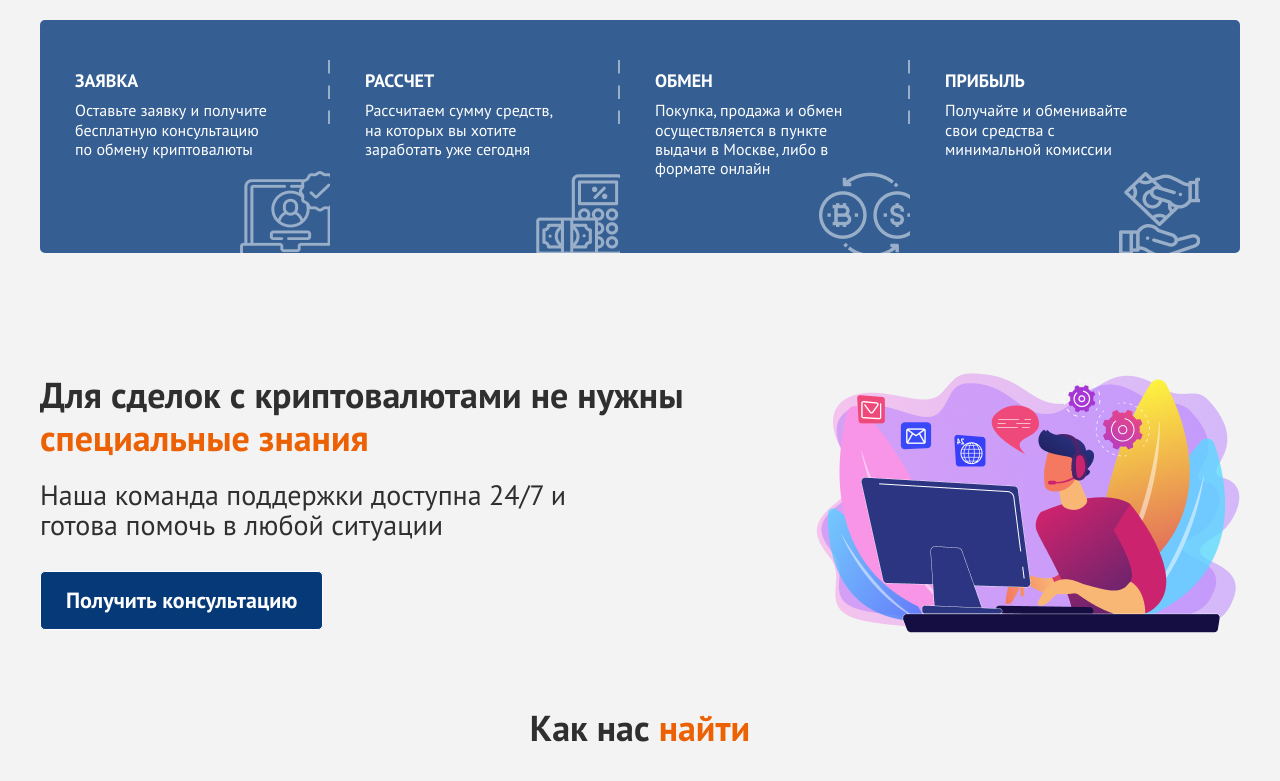
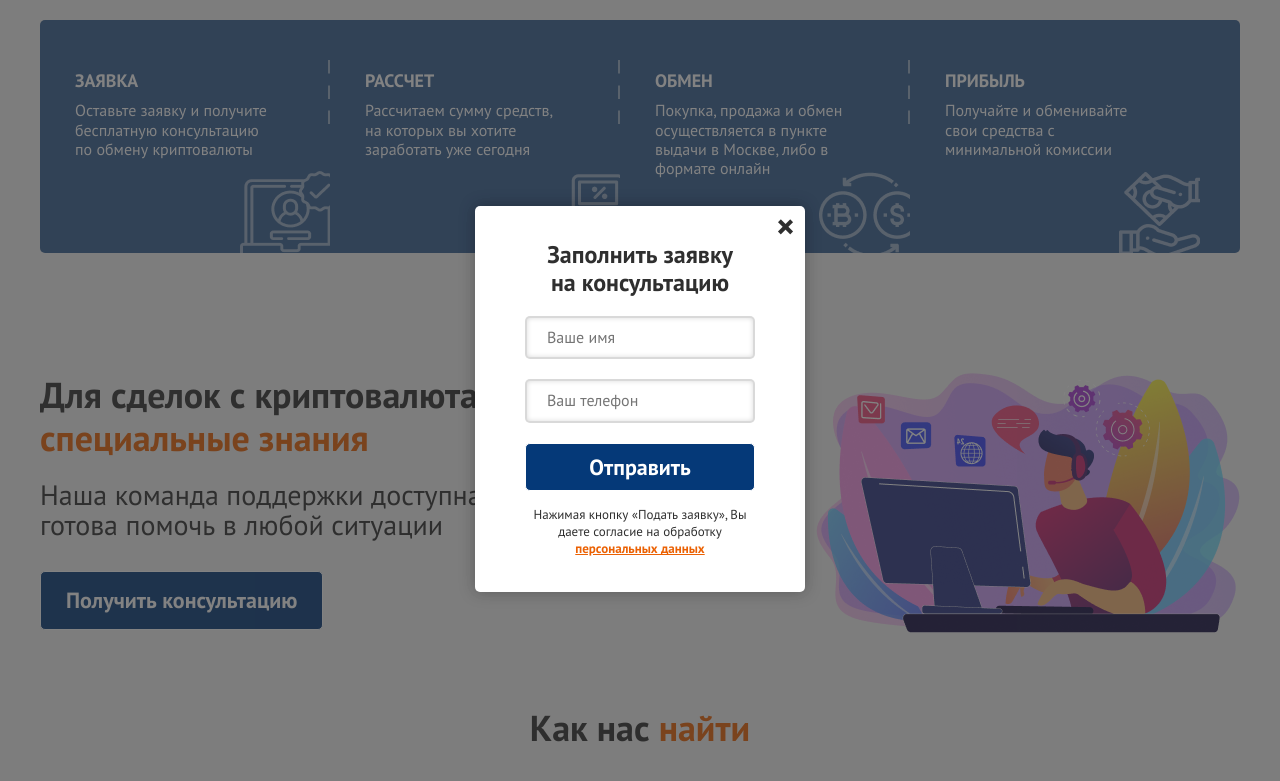
Before and after one commit to ES-Good/Crypto, a website: page index.html in a window 1280 px wide. Both pictures are taken after a click on the button "Получить консультацию". Shown: the part 1465-2246 px from the top of the page. Drawn offline with nearby package versions, Linux system fonts and the light colour scheme.

Commit message:
modal--consult

```diff
--- a/index.html
+++ b/index.html
@@ -203,6 +203,26 @@
       </div>
     </section>
   </main>
+
+  <div class="modal modal--consult">
+
+    <div class="modal__dialog">
+      <div class="modal__close modal__close--consult">×</div>
+      <p class="modal__title">Заполнить заявку на консультацию</p>
+      <form class="modal--consult-form" action="#">
+        <div class="modal__input-group">
+          <input placeholder="Ваше имя" class="modal__input" type="text">
+        </div>
+        <div class="modal__input-group">
+          <input placeholder="Ваш телефон" class="modal__input" type="tel">
+        </div>
+        <button class="button button-blue modal__button">Отправить</button>
+        <div class="modal__text">Нажимая кнопку «Подать заявку», Вы даете согласие на обработку <span class="text-orange text-underline">персональных данных</span></div>
+      </form>
+    </div>
+
+  </div>
+
   <script type="text/javascript" src="//cdn.jsdelivr.net/npm/slick-carousel@1.8.1/slick/slick.min.js"></script>
   <script src="js/script.js"></script>
 </body>
--- a/js/script.js
+++ b/js/script.js
@@ -5,4 +5,24 @@ window.addEventListener('DOMContentLoaded', () => {
   burger.addEventListener('click', () => {
     menu.classList.toggle('nav__ul--mobile-active');
   });
+
+  function modalShow(trigger, modal, close) {
+    const trigg = document.querySelector(trigger),
+          modal_ = document.querySelector(modal),
+          close_ = document.querySelector(close);
+    trigg.addEventListener('click', () => {
+      modal_.classList.add('modal--visible');
+    });
+    modal_.addEventListener('click', e => {
+      if (e.target.classList.contains('modal')) {
+        modal_.classList.remove('modal--visible');
+      }
+    });
+    close_.addEventListener('click', () => {
+      modal_.classList.remove('modal--visible');
+    });
+  }
+
+  modalShow('.special__button', '.modal--consult', '.modal__close--consult');
+
 });
--- a/sass/_media.scss
+++ b/sass/_media.scss
@@ -258,3 +258,10 @@
     }
   }
 }
+
+@media screen and ( max-height: 400px ) {
+  .modal {
+    align-items: flex-start;
+    overflow: auto;
+  }
+}
--- a/sass/_settings.scss
+++ b/sass/_settings.scss
@@ -37,6 +37,11 @@ a {
 input:focus {
   outline: none;
 }
+button {
+  &:focus {
+    outline: none;
+  }
+}
 .button {
   font-style: normal;
   font-weight: normal;
@@ -59,6 +64,8 @@ input:focus {
   &-blue {
     background-color: $blue;
     box-shadow: none;
+    font-size: 22px;
+    font-weight: bold;
     &:hover {
       background-color: $white;
       color: $blue;
--- a/sass/style.sass
+++ b/sass/style.sass
@@ -12,5 +12,6 @@
 @import 'templates/step.scss';
 @import 'templates/special.scss';
 @import 'templates/map.scss';
+@import 'templates/modal.scss';
 @import 'animations.scss';
 @import 'media.scss';
--- /dev/null
+++ b/sass/templates/_modal.scss
@@ -0,0 +1,73 @@
+.modal {
+  opacity: 0;
+  visibility: hidden;
+  position: fixed;
+  z-index: 199;
+  left: 0;
+  bottom: 0;
+  right: 0;
+  width: 100%;
+  height: 100%;
+  background-color: rgba($dark, 0.6);
+  display: flex;
+  align-items: center;
+  justify-content: center;
+  &--visible {
+    opacity: 1;
+    visibility: visible;
+  }
+  &__dialog {
+    background: #FFFFFF;
+    box-shadow: 0px 0px 15px 1px rgba(0, 0, 0, 0.25);
+    border-radius: 5px;
+    padding: 35px 50px;
+    position: relative;
+  }
+  &__close {
+    position: absolute;
+    font-size: 36px;
+    font-weight: bold;
+    right: 10px;
+    top: 10px;
+    cursor: pointer;
+  }
+  &__title {
+    font-style: normal;
+    font-weight: bold;
+    font-size: 24px;
+    line-height: 115%;
+    text-align: center;
+    margin: auto;
+    max-width: 190px;
+    margin-bottom: 20px;
+  }
+  &__text {
+    font-style: normal;
+    font-weight: normal;
+    font-size: 13px;
+    line-height: 17px;
+    text-align: center;
+    margin: auto;
+    max-width: 230px;
+  }
+  &__input-group {
+    margin: auto;
+    margin-bottom: 20px;
+  }
+  &__input {
+    width: 100%;
+    box-shadow: inset 0px 0px 5px rgba(0, 0, 0, 0.15);
+    border-radius: 5px;
+    padding: 10px 20px;
+    border: 2px solid rgba(0, 0, 0, 0.15);
+    font-style: normal;
+    font-size: 16px;
+    line-height: 120%;
+    color: rgba(0, 0, 0, 0.7);
+  }
+  &__button {
+    display: block;
+    width: 100%;
+    margin-bottom: 15px;
+  }
+}
--- a/sass/templates/_special.scss
+++ b/sass/templates/_special.scss
@@ -12,8 +12,6 @@
   }
   &__button {
     padding: 15px 25px;
-    font-size: 22px;
-    font-weight: bold;
   }
   &__subtitle {
     font-style: normal;
```
Also changed, not shown: css/style.css.
